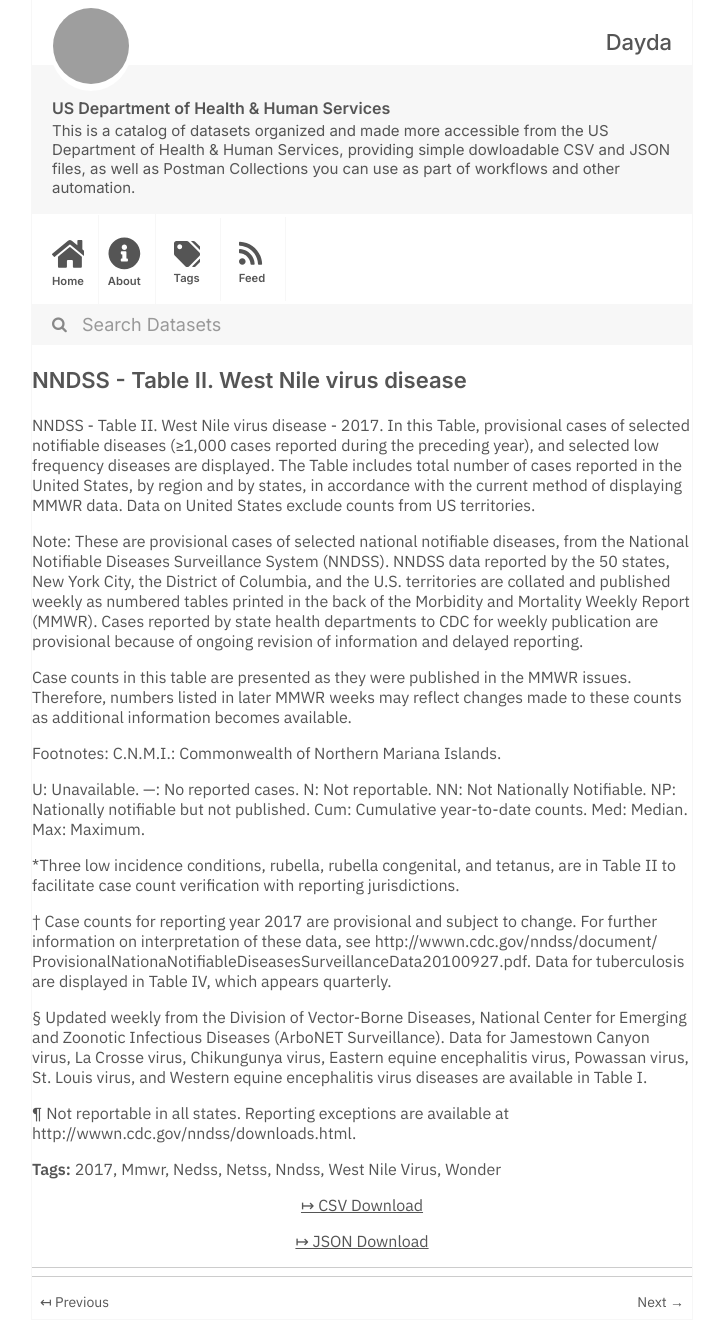
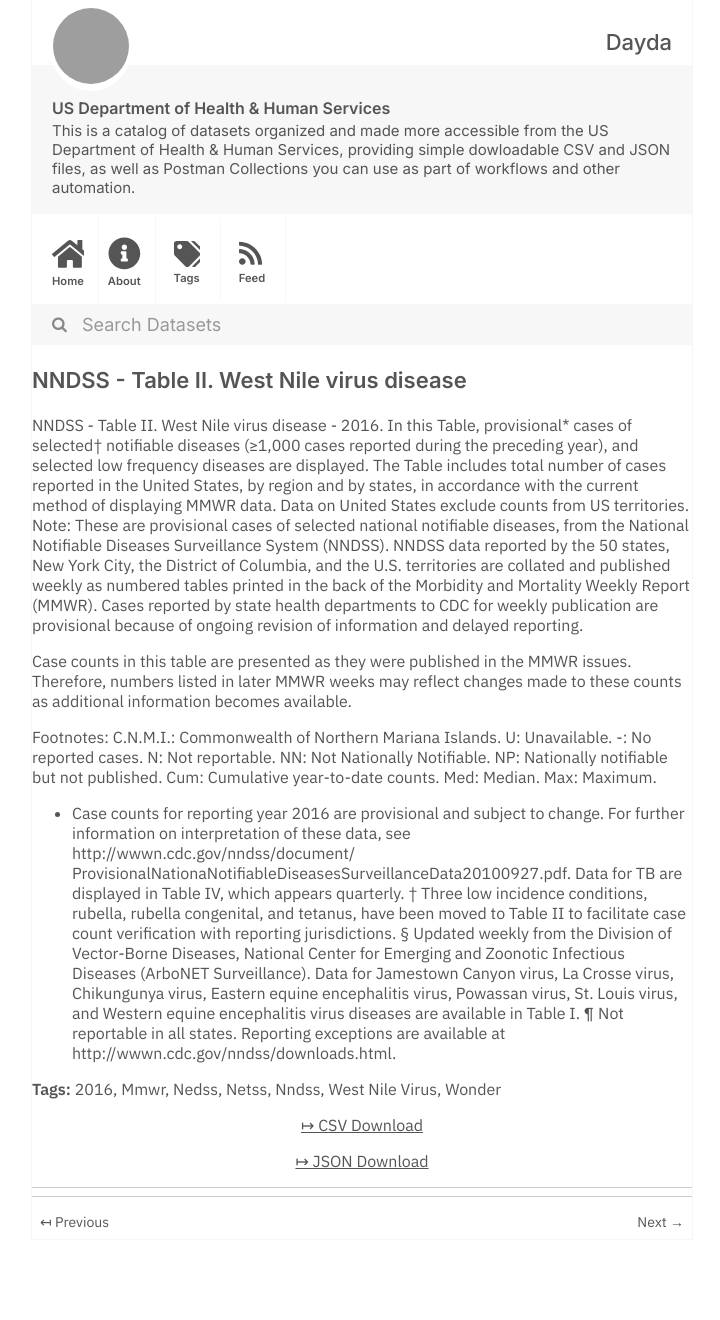
Before and after one commit to dayda-entities/us-department-of-health-and-human-services, a Jekyll site: the page built from _posts/2020-11-10-nndss-table-ii-west-nile-virus.md, in a window 1280 px wide. Shown: the whole page, without its empty margins (278-998 px from the left). Built offline with Jekyll 4.4.1, drawn with Linux system fonts in a browser that asks for light colours; after the commit the page ends 1240 px from its top, so only the background shows below that; grey boxes are pictures that could not be loaded.

Commit message:
Publish Data

```diff
--- a/_posts/2020-11-10-nndss-table-ii-west-nile-virus.md
+++ b/_posts/2020-11-10-nndss-table-ii-west-nile-virus.md
@@ -1,11 +1,11 @@
 ---
 title: NNDSS - Table II. West Nile virus disease
-created: '2020-11-10T16:18:29.059100'
-modified: '2021-04-21T22:50:08.654250'
+created: '2020-11-10T16:18:32.788689'
+modified: '2021-04-25T14:59:38.531652'
 state: active
 type: dataset
 tags:
-  - '2017'
+  - '2016'
   - Mmwr
   - Nedss
   - Netss
@@ -13,27 +13,22 @@ tags:
   - West Nile Virus
   - Wonder
 groups: []
-csv_url: 'https://data.cdc.gov/api/views/m5zs-rf6r/rows.csv?accessType=DOWNLOAD'
-json_url: 'https://data.cdc.gov/api/views/m5zs-rf6r/rows.json?accessType=DOWNLOAD'
+csv_url: 'https://data.cdc.gov/api/views/sd5c-m3g5/rows.csv?accessType=DOWNLOAD'
+json_url: 'https://data.cdc.gov/api/views/sd5c-m3g5/rows.json?accessType=DOWNLOAD'
 layout: post
 
 ---
-NNDSS - Table II. West Nile virus disease - 2017.  In this Table, provisional cases of selected notifiable diseases (≥1,000 cases reported during the preceding year), and selected low frequency diseases are displayed.  The Table includes total number of cases reported in the United States, by region and by states, in accordance with the current method of displaying MMWR data.  Data on United States exclude counts from US territories.
-
+NNDSS - Table II. West Nile virus disease - 2016.  In this Table, provisional* cases of selected† notifiable diseases (≥1,000 cases reported during the preceding year), and selected low frequency diseases are displayed.  The Table includes total number of cases reported in the United States, by region and by states, in accordance with the current method of displaying MMWR data.  Data on United States exclude counts from US territories.
 Note:
 These are provisional cases of selected national notifiable diseases, from the National Notifiable Diseases Surveillance System (NNDSS). NNDSS data reported by the 50 states, New York City, the District of Columbia, and the U.S. territories are collated and published weekly as numbered tables printed in the back of the Morbidity and Mortality Weekly Report (MMWR). Cases reported by state health departments to CDC for weekly publication are provisional because of ongoing revision of information and delayed reporting.
 
 Case counts in this table are presented as they were published in the MMWR issues. Therefore, numbers listed in later MMWR weeks may reflect changes made to these counts as additional information becomes available.
 
 Footnotes:
- C.N.M.I.: Commonwealth of Northern Mariana Islands.
+C.N.M.I.: Commonwealth of Northern Mariana Islands.
+U: Unavailable.    -: No reported cases.    N: Not reportable.    NN: Not Nationally Notifiable.   NP:  Nationally notifiable but not published.    Cum: Cumulative year-to-date counts.    Med: Median.    Max: Maximum.
 
- U: Unavailable. —: No reported cases. N: Not reportable. NN: Not Nationally Notifiable. NP: Nationally notifiable but not published. Cum: Cumulative year-to-date counts. Med: Median. Max: Maximum.
-
-*Three low incidence conditions, rubella, rubella congenital, and tetanus, are in Table II to facilitate case count verification with reporting jurisdictions.
-
-† Case counts for reporting year 2017 are provisional and subject to change. For further information on interpretation of these data, see http://wwwn.cdc.gov/nndss/document/ ProvisionalNationaNotifiableDiseasesSurveillanceData20100927.pdf. Data for tuberculosis are displayed in Table IV, which appears quarterly.
-
-§ Updated weekly from the Division of Vector-Borne Diseases, National Center for Emerging and Zoonotic Infectious Diseases (ArboNET Surveillance). Data for Jamestown Canyon virus, La Crosse virus, Chikungunya virus, Eastern equine encephalitis virus, Powassan virus, St. Louis virus, and Western equine encephalitis virus diseases are available in Table I.
-
+* Case counts for reporting year 2016 are provisional and subject to change.   For further information on interpretation of these data, see http://wwwn.cdc.gov/nndss/document/ ProvisionalNationaNotifiableDiseasesSurveillanceData20100927.pdf. Data for TB are displayed in Table IV, which appears quarterly.
+† Three low incidence conditions, rubella, rubella congenital, and tetanus, have been moved to Table II to facilitate case count verification with reporting jurisdictions.
+§ Updated weekly from the Division of Vector-Borne Diseases, National Center for Emerging and Zoonotic Infectious Diseases (ArboNET Surveillance).  Data for Jamestown Canyon virus, La Crosse virus, Chikungunya virus, Eastern equine encephalitis virus, Powassan virus, St. Louis virus, and Western equine encephalitis virus diseases are available in Table I.
 ¶ Not reportable in all states. Reporting exceptions are available at http://wwwn.cdc.gov/nndss/downloads.html.
```
